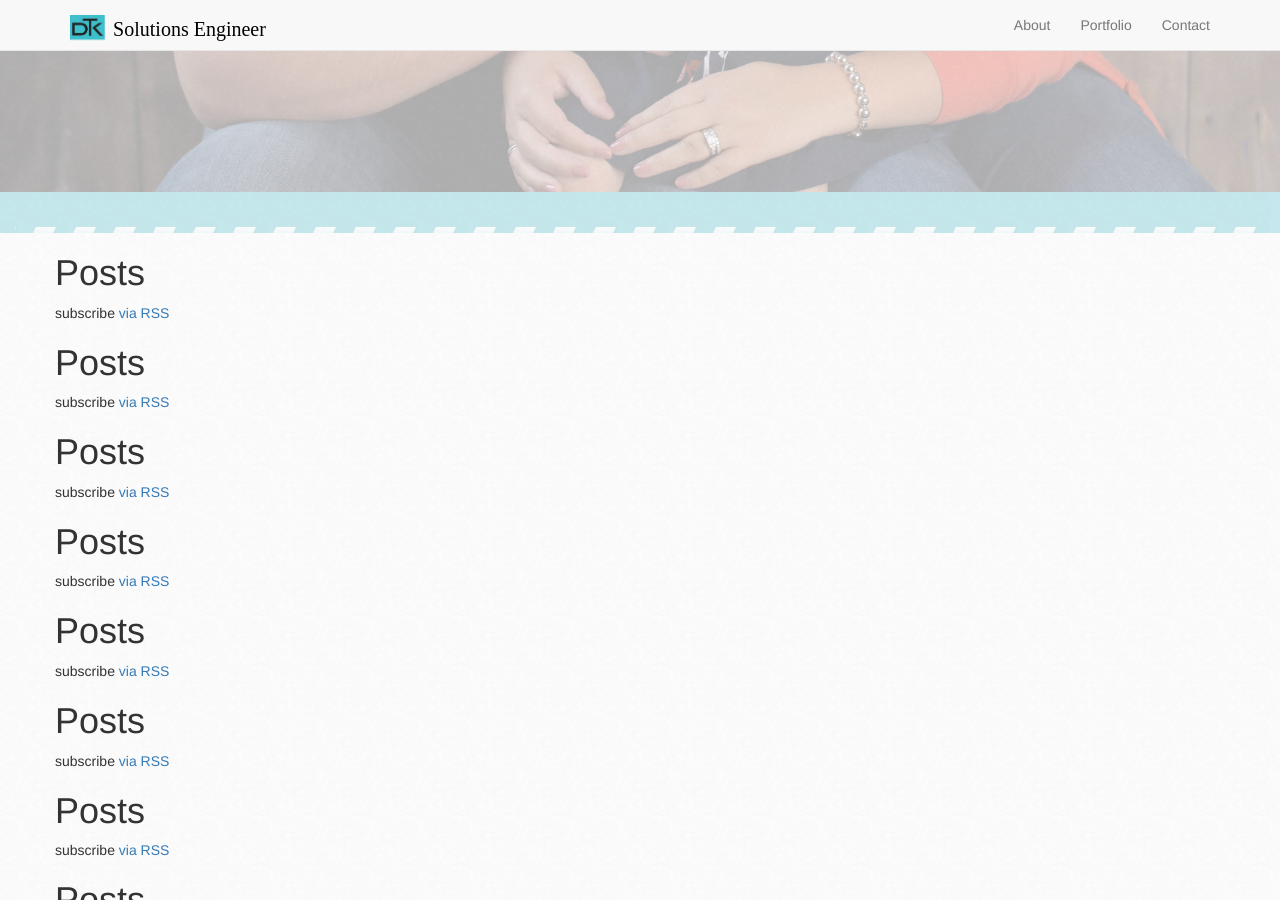
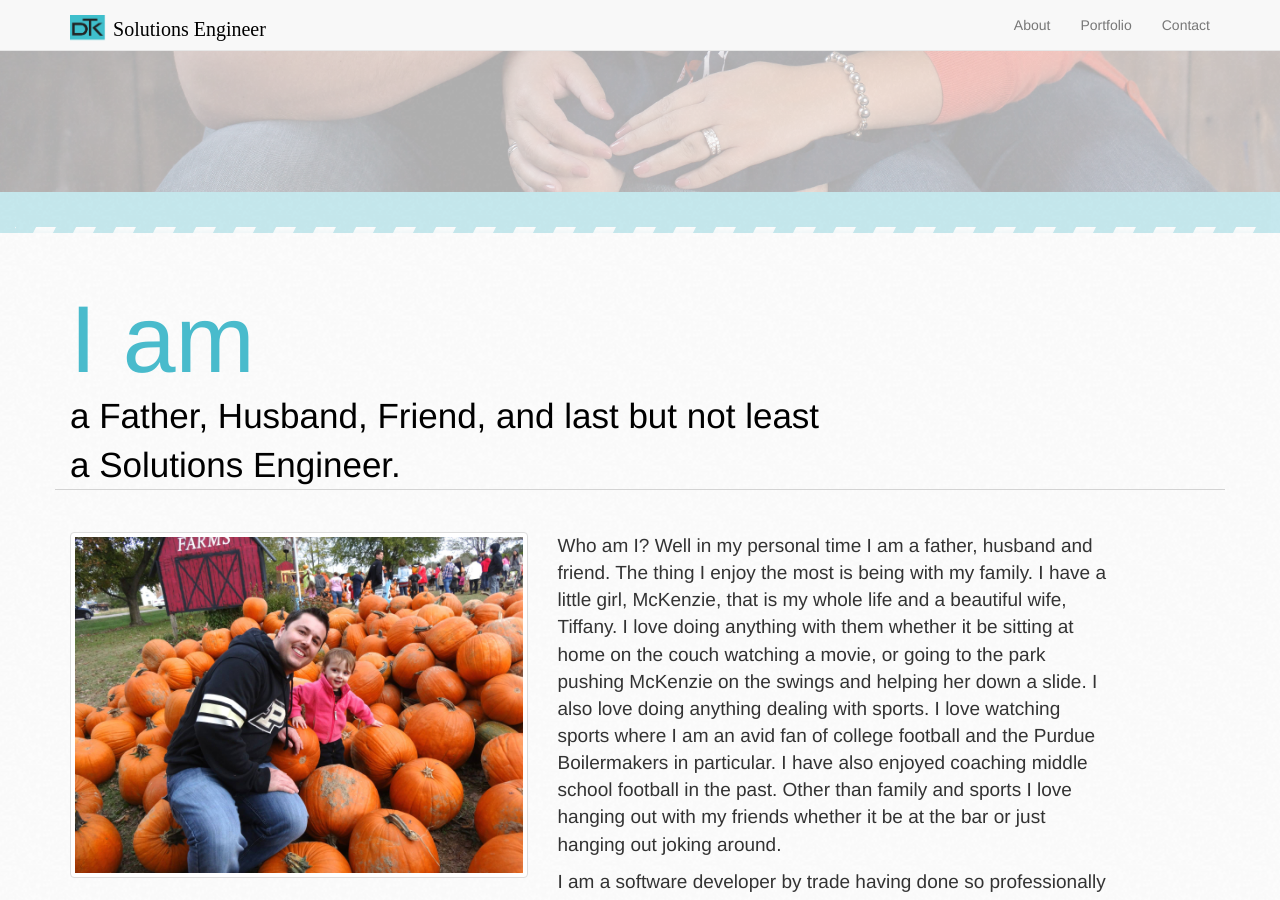
Before and after one commit to huihuiyihan/dtkocher.github.io, a Jekyll site: the page built from index.html, in a window 1280 px wide and 900 px high, scrolled down 690 px. Built offline with Jekyll 4.4.1, drawn with Linux system fonts in a browser that asks for light colours; nearby versions of some CDN libraries; some of the changed text lies outside the part shown.

Commit message:
Finish about page

```diff
--- a/_layouts/main.html
+++ b/_layouts/main.html
@@ -9,7 +9,7 @@
 
     {% include background.html %}
 
-    <div class="container">
+    <div class="container content">
       <div class="row">
         {{ content }}
       </div>
--- a/_sass/_background.scss
+++ b/_sass/_background.scss
@@ -18,6 +18,7 @@
 
 .background-bottom {
   background-color: $base-color;
+  margin-bottom: 40px;
 
   .background-border {
     margin-top: 35px;
--- /dev/null
+++ b/_sass/_content.scss
@@ -0,0 +1,15 @@
+.lead {
+  border-bottom: thin solid lightgrey;
+  margin-bottom: 42px;
+
+  .title {
+    color: $base-color;
+    font-size: 95px;
+
+    .description {
+      color: black;
+      font-size: 35px;
+      margin-top: -15px;
+    }
+  }
+}
--- a/css/main.scss
+++ b/css/main.scss
@@ -10,16 +10,21 @@ $grey-color: #828282;
 $base-background: url("../img/cream.png") repeat;
 
 $base-font-family: Helvetica, Arial, sans-serif;
-$base-font-size: 16px;
+$base-font-size: 19px;
 $small-font-size: $base-font-size * 0.875;
-
-html, body {
-  background: $base-background;
-  height: 100%;
-}
 
 // Import partials from `sass_dir` (defaults to `_sass`)
 @import "bootstrap";
 @import "header";
 @import "background";
+@import "content";
 @import "footer";
+
+html, body {
+  background: $base-background;
+  height: 100%;
+
+  .content {
+    font-size: $base-font-size
+  }
+}
--- a/index.html
+++ b/index.html
@@ -6,231 +6,48 @@ background_text_line1: >
 background_text_line2: >
   Here is a peek into my life.
 ---
-<div class="home">
 
-  <h1 class="page-heading">Posts</h1>
-
-  <ul class="post-list">
-    {% for post in site.posts %}
-      <li>
-        <span class="post-meta">{{ post.date | date: "%b %-d, %Y" }}</span>
-
-        <h2>
-          <a class="post-link" href="{{ post.url | prepend: site.baseurl }}">{{ post.title }}</a>
-        </h2>
-      </li>
-    {% endfor %}
-  </ul>
-
-  <p class="rss-subscribe">subscribe <a href="{{ "/feed.xml" | prepend: site.baseurl }}">via RSS</a></p>
+<div class="container-fluid">
+  <div class="row">
 
   </div>
-<div class="home">
-
-  <h1 class="page-heading">Posts</h1>
-
-  <ul class="post-list">
-    {% for post in site.posts %}
-      <li>
-        <span class="post-meta">{{ post.date | date: "%b %-d, %Y" }}</span>
-
-        <h2>
-          <a class="post-link" href="{{ post.url | prepend: site.baseurl }}">{{ post.title }}</a>
-        </h2>
-      </li>
-    {% endfor %}
-  </ul>
-
-  <p class="rss-subscribe">subscribe <a href="{{ "/feed.xml" | prepend: site.baseurl }}">via RSS</a></p>
-
+  <div class="row lead">
+    <div class="col-md-8 title">
+      I am
+      <div class="description">
+        a Father, Husband, Friend, and last but not least a Solutions Engineer.
       </div>
-<div class="home">
-
-  <h1 class="page-heading">Posts</h1>
-
-  <ul class="post-list">
-    {% for post in site.posts %}
-      <li>
-        <span class="post-meta">{{ post.date | date: "%b %-d, %Y" }}</span>
-
-        <h2>
-          <a class="post-link" href="{{ post.url | prepend: site.baseurl }}">{{ post.title }}</a>
-        </h2>
-      </li>
-    {% endfor %}
-  </ul>
-
-  <p class="rss-subscribe">subscribe <a href="{{ "/feed.xml" | prepend: site.baseurl }}">via RSS</a></p>
-
     </div>
-<div class="home">
-
-  <h1 class="page-heading">Posts</h1>
-
-  <ul class="post-list">
-    {% for post in site.posts %}
-      <li>
-        <span class="post-meta">{{ post.date | date: "%b %-d, %Y" }}</span>
-
-        <h2>
-          <a class="post-link" href="{{ post.url | prepend: site.baseurl }}">{{ post.title }}</a>
-        </h2>
-      </li>
-    {% endfor %}
-  </ul>
-
-  <p class="rss-subscribe">subscribe <a href="{{ "/feed.xml" | prepend: site.baseurl }}">via RSS</a></p>
-
   </div>
-<div class="home">
-
-  <h1 class="page-heading">Posts</h1>
-
-  <ul class="post-list">
-    {% for post in site.posts %}
-      <li>
-        <span class="post-meta">{{ post.date | date: "%b %-d, %Y" }}</span>
-
-        <h2>
-          <a class="post-link" href="{{ post.url | prepend: site.baseurl }}">{{ post.title }}</a>
-        </h2>
-      </li>
-    {% endfor %}
-  </ul>
-
-  <p class="rss-subscribe">subscribe <a href="{{ "/feed.xml" | prepend: site.baseurl }}">via RSS</a></p>
-
+  <div class="row">
+    <div class="col-md-5">
+      <img src="{{ "/img/family2.jpg" |  prepend: site.baseurl }}" title="My life" class="thumbnail col-md-12" />
     </div>
-<div class="home">
-
-  <h1 class="page-heading">Posts</h1>
-
-  <ul class="post-list">
-    {% for post in site.posts %}
-      <li>
-        <span class="post-meta">{{ post.date | date: "%b %-d, %Y" }}</span>
-
-        <h2>
-          <a class="post-link" href="{{ post.url | prepend: site.baseurl }}">{{ post.title }}</a>
-        </h2>
-      </li>
-    {% endfor %}
-  </ul>
-
-  <p class="rss-subscribe">subscribe <a href="{{ "/feed.xml" | prepend: site.baseurl }}">via RSS</a></p>
-
+    <div class="col-md-6">
+      <p>
+        Who am I?  Well in my personal time I am a father, husband and friend.
+        The thing I enjoy the most is being with my family. I have a little girl,
+        McKenzie, that is my whole life and a beautiful wife, Tiffany. I love doing
+        anything with them whether it be sitting at home on the couch watching a movie,
+        or going to the park pushing McKenzie on the swings and helping her down a slide.
+        I also love doing anything dealing with sports. I love watching sports where I am
+        an avid fan of college football and the Purdue Boilermakers in particular. I have
+        also enjoyed coaching middle school football in the past.  Other than family and
+        sports I love hanging out with my friends whether it be at the bar or just hanging
+        out joking around.
+      </p>
+      <p>
+        I am a software developer by trade having done so professionally for over seven
+        years and having dabbled in development for around 10 years.  I love to build software
+        solutions that not only look nice, but help better the world we live in.  I love
+        developing software using both Ruby on Rails and Java for the Server Side backend
+        and AngularJS, HTML5, CSS, JQuery UI, and Twitter Bootstrap to give those applications
+        a professional look and feel from the client side. I am a graduate of Northern Kentucky University,
+        graduating with Magna Cum Laude honors and a Bachelor's of Science in Computer Science.
+      </p>
+      <p>
+        Connect with me at Linked in to learn more about my professional career and see if I am your Solutions Engineer.
+      </p>
     </div>
-<div class="home">
-
-  <h1 class="page-heading">Posts</h1>
-
-  <ul class="post-list">
-    {% for post in site.posts %}
-      <li>
-        <span class="post-meta">{{ post.date | date: "%b %-d, %Y" }}</span>
-
-        <h2>
-          <a class="post-link" href="{{ post.url | prepend: site.baseurl }}">{{ post.title }}</a>
-        </h2>
-      </li>
-    {% endfor %}
-  </ul>
-
-  <p class="rss-subscribe">subscribe <a href="{{ "/feed.xml" | prepend: site.baseurl }}">via RSS</a></p>
-
   </div>
-<div class="home">
-
-  <h1 class="page-heading">Posts</h1>
-
-  <ul class="post-list">
-    {% for post in site.posts %}
-      <li>
-        <span class="post-meta">{{ post.date | date: "%b %-d, %Y" }}</span>
-
-        <h2>
-          <a class="post-link" href="{{ post.url | prepend: site.baseurl }}">{{ post.title }}</a>
-        </h2>
-      </li>
-    {% endfor %}
-  </ul>
-
-  <p class="rss-subscribe">subscribe <a href="{{ "/feed.xml" | prepend: site.baseurl }}">via RSS</a></p>
-
 </div>
-<div class="home">
-
-  <h1 class="page-heading">Posts</h1>
-
-  <ul class="post-list">
-    {% for post in site.posts %}
-      <li>
-        <span class="post-meta">{{ post.date | date: "%b %-d, %Y" }}</span>
-
-        <h2>
-          <a class="post-link" href="{{ post.url | prepend: site.baseurl }}">{{ post.title }}</a>
-        </h2>
-      </li>
-    {% endfor %}
-  </ul>
-
-  <p class="rss-subscribe">subscribe <a href="{{ "/feed.xml" | prepend: site.baseurl }}">via RSS</a></p>
-
-</div>
-<div class="home">
-
-  <h1 class="page-heading">Posts</h1>
-
-  <ul class="post-list">
-    {% for post in site.posts %}
-      <li>
-        <span class="post-meta">{{ post.date | date: "%b %-d, %Y" }}</span>
-
-        <h2>
-          <a class="post-link" href="{{ post.url | prepend: site.baseurl }}">{{ post.title }}</a>
-        </h2>
-      </li>
-    {% endfor %}
-  </ul>
-
-  <p class="rss-subscribe">subscribe <a href="{{ "/feed.xml" | prepend: site.baseurl }}">via RSS</a></p>
-
-</div>
-<div class="home">
-
-  <h1 class="page-heading">Posts</h1>
-
-  <ul class="post-list">
-    {% for post in site.posts %}
-      <li>
-        <span class="post-meta">{{ post.date | date: "%b %-d, %Y" }}</span>
-
-        <h2>
-          <a class="post-link" href="{{ post.url | prepend: site.baseurl }}">{{ post.title }}</a>
-        </h2>
-      </li>
-    {% endfor %}
-  </ul>
-
-  <p class="rss-subscribe">subscribe <a href="{{ "/feed.xml" | prepend: site.baseurl }}">via RSS</a></p>
-
-</div>
-<div class="home">
-
-  <h1 class="page-heading">Posts</h1>
-
-  <ul class="post-list">
-    {% for post in site.posts %}
-      <li>
-        <span class="post-meta">{{ post.date | date: "%b %-d, %Y" }}</span>
-
-        <h2>
-          <a class="post-link" href="{{ post.url | prepend: site.baseurl }}">{{ post.title }}</a>
-        </h2>
-      </li>
-    {% endfor %}
-  </ul>
-
-  <p class="rss-subscribe">subscribe <a href="{{ "/feed.xml" | prepend: site.baseurl }}">via RSS</a></p>
-
-</div>
```
Also changed, not shown: img/family2.jpg (added). Lines whose indentation alone changed are shown as unchanged.
